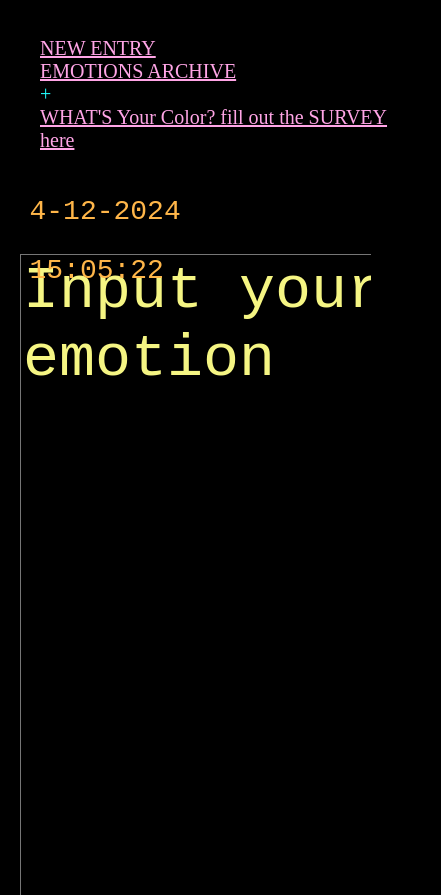
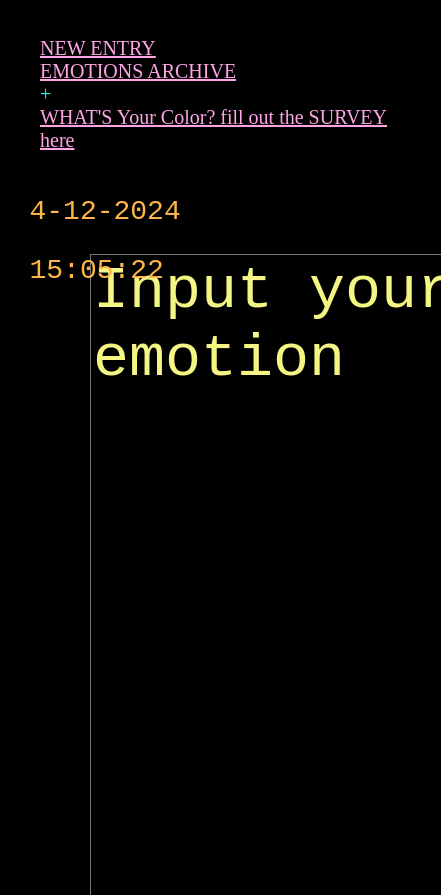
Before and after one commit to jingqian1/shapeDiary, a plain HTML site: page index.html in a window 390 px wide. Shown: the part 205-1100 px from the top of the page, 441 px wide, since content can reach past the window. Drawn offline with Linux system fonts and the light colour scheme.

Commit message:
Add files via upload

```diff
--- a/style.css
+++ b/style.css
@@ -319,7 +319,7 @@ footer {
     }
     .container {
         position: relative;
-        width: 100%;
+        max-width: 100%;
             /* Adjust as needed */
         height: 100vh;
             /* Adjust as needed */
@@ -329,7 +329,7 @@ footer {
       position: absolute;
       top: 0;
       left: 50%;
-      width: 90%;
+      max-width: 100%;
       transform: translateX(-50%);
       /* Center the gallery horizontally */
       height: auto;
@@ -343,7 +343,7 @@ footer {
 
   .photoGallery img {
       display: block;
-      width: 100%;
+      max-width: 100%;
       height: auto;
       /* margin: 0 auto; */
   }
@@ -367,9 +367,9 @@ footer {
     /* Position the top edge of the text area at the vertical center */
     left: 50%;
     /* Position the left edge of the text area at the horizontal center */
-    transform: translate(-50%, -50%);
+    transform: translate(-30%, -50%);
     /* Center the text area both vertically and horizontally */
-    width: 90%;
+    max-width: 90%;
     /* Set width to 90% of the viewport width */
 
     /* Let the height adjust automatically based on content */
```
